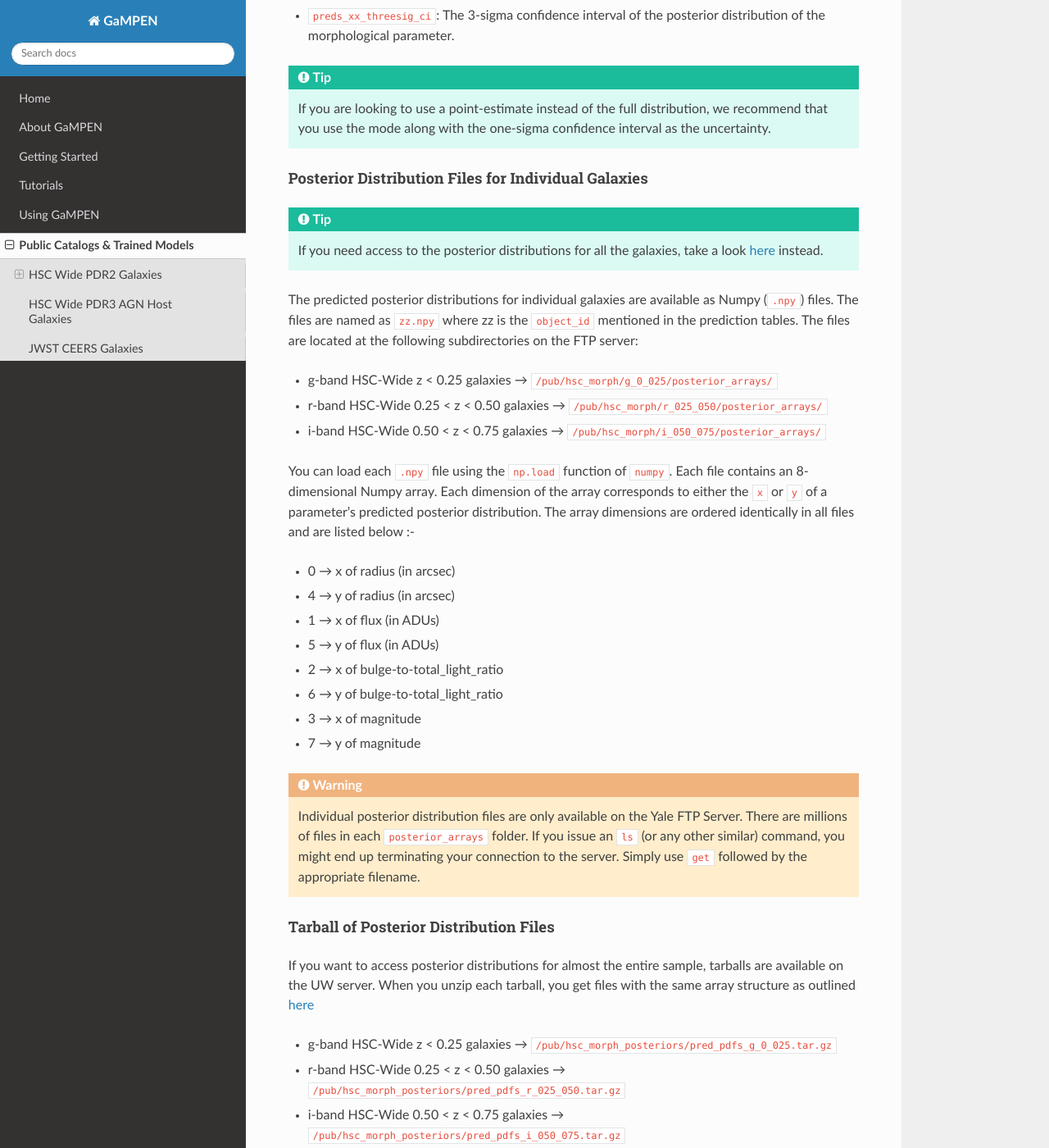
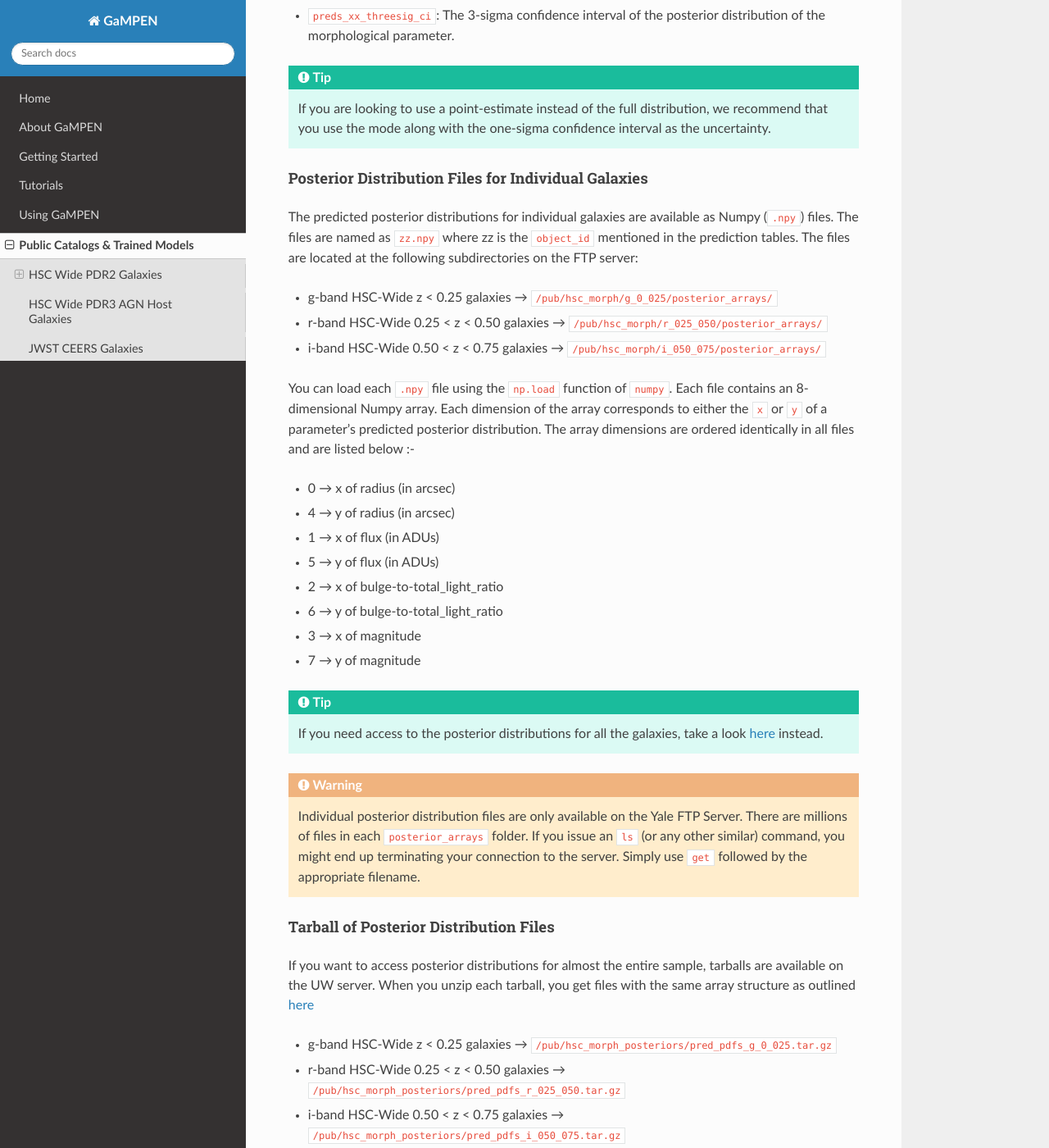
Before and after one commit to aritraghsh09/GaMPEN, a Sphinx documentation site: the page built from docs/source/Public_data.md, in a window 1280 px wide and 1400 px high, scrolled down 3560 px. Shown: the whole window at 82% size. Built offline with Sphinx 7.4.7 and the Read the Docs theme 2.0.0, drawn with Linux system fonts in a browser that asks for light colours; pages that are not in the unit, such as notebooks, are missing from menus; some of the changed lines change nothing that is shown.

Commit message:
Reordering warnings

```diff
--- a/docs/source/Public_data.md
+++ b/docs/source/Public_data.md
@@ -136,11 +136,6 @@ that you use the mode along with the one-sigma confidence interval as the uncert
 
 
 #### Posterior Distribution Files for Individual Galaxies
-:::{tip}
-If you need access to the posterior distributions for all the galaxies, take a look [here](#tarball-of-posterior-distribution-files)
-instead.
-:::
-
 The predicted posterior distributions for individual galaxies are available as Numpy (``.npy``) files. The files are named as ``zz.npy`` where zz is the ``object_id`` mentioned in the prediction tables. The files are located at the following subdirectories on the FTP server:
 
 * g-band HSC-Wide z < 0.25 galaxies &rarr; ``/pub/hsc_morph/g_0_025/posterior_arrays/``
@@ -161,6 +156,11 @@ The array dimensions are ordered identically in all files and are listed below :
 * 6 &rarr; y of bulge-to-total_light_ratio
 * 3 &rarr; x of magnitude
 * 7 &rarr; y of magnitude
+
+:::{tip}
+If you need access to the posterior distributions for all the galaxies, take a look [here](#tarball-of-posterior-distribution-files)
+instead.
+:::
 
 :::{warning}
 Individual posterior distribution files are only available on the Yale FTP Server.
```
